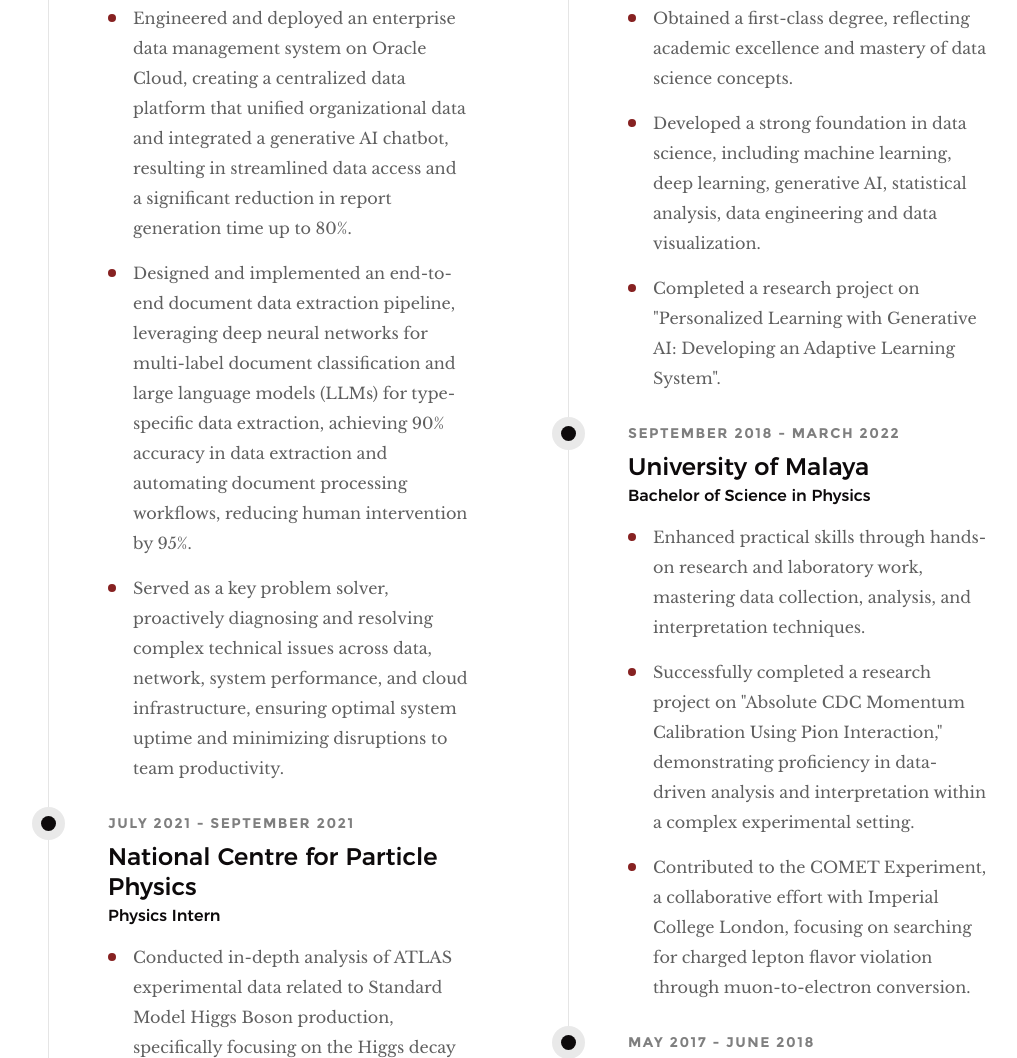
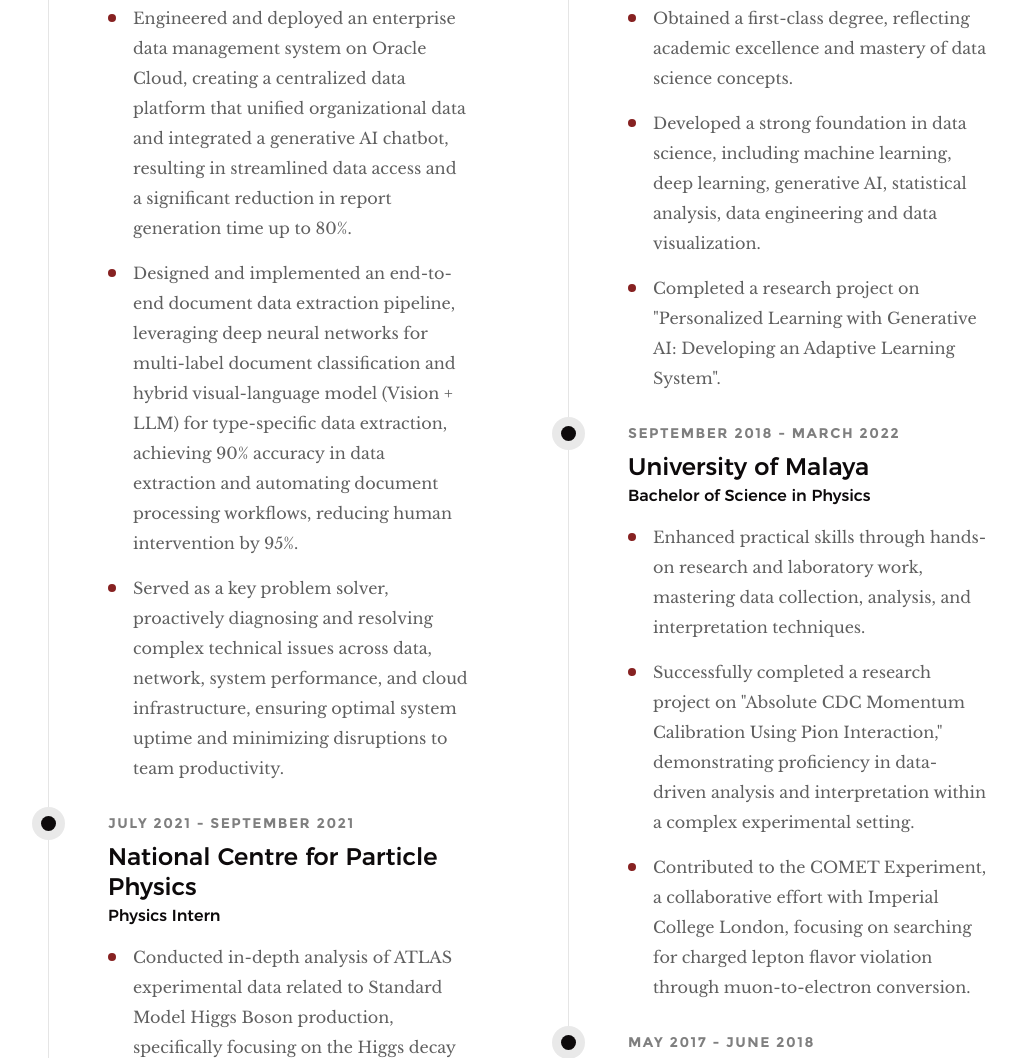
Before and after one commit to dimashidayat99/dimashidayat-portfolio, a plain HTML site: page index.html in a window 1280 px wide. Shown: the part 4715-5773 px from the top of the page, without its empty margins (132-1149 px from the left). Drawn offline with Linux system fonts and the light colour scheme.

Commit message:
Update index.html

```diff
--- a/index.html
+++ b/index.html
@@ -610,7 +610,7 @@
                         <div class="timeline__desc">
                             <ul class="disc">
                                 <li style="margin-bottom: 15px;">Engineered and deployed an enterprise data management system on Oracle Cloud, creating a centralized data platform that unified organizational data and integrated a generative AI chatbot, resulting in streamlined data access and a significant reduction in report generation time up to 80%.</li>
-                                <li style="margin-bottom: 15px;">Designed and implemented an end-to-end document data extraction pipeline, leveraging deep neural networks for multi-label document classification and large language models (LLMs) for type-specific data extraction, achieving 90% accuracy in data extraction and automating document processing workflows, reducing human intervention by 95%.</li>
+                                <li style="margin-bottom: 15px;">Designed and implemented an end-to-end document data extraction pipeline, leveraging deep neural networks for multi-label document classification and hybrid visual-language model (Vision + LLM) for type-specific data extraction, achieving 90% accuracy in data extraction and automating document processing workflows, reducing human intervention by 95%.</li>
                                 <li style="margin-bottom: 15px;">Served as a key problem solver, proactively diagnosing and resolving complex technical issues across data, network, system performance, and cloud infrastructure, ensuring optimal system uptime and minimizing disruptions to team productivity.</li>
                             </ul>
                         </div>
```
